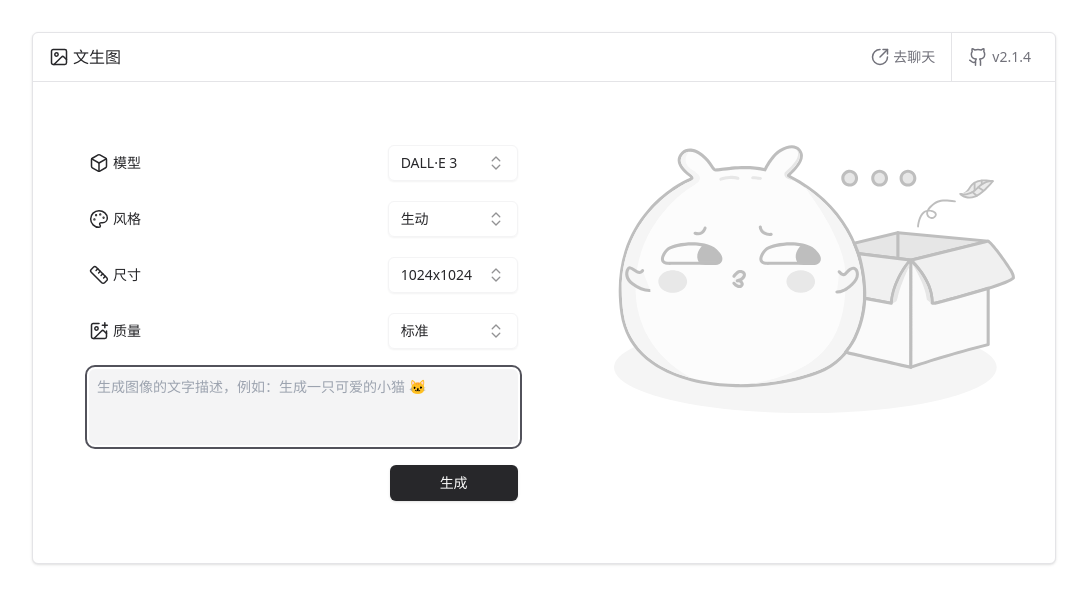
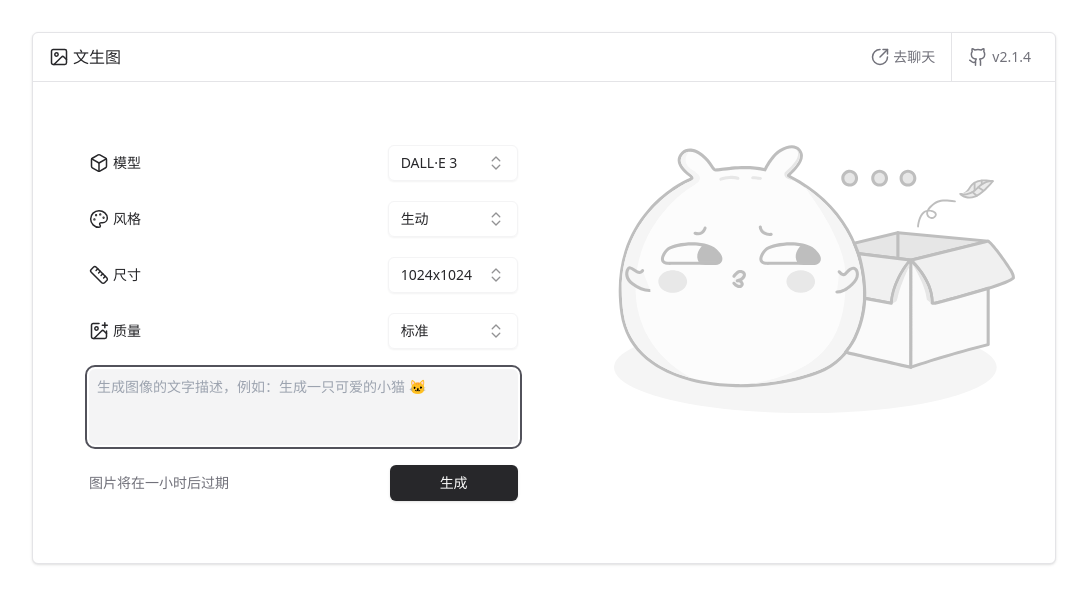
Before and after one commit to sunls24/nextai, a Next.js app: page /image in a window 1280 px wide. Shown: the top 604 px of the page, without its empty margins (96-1183 px from the left). Built offline with nearby package versions, Linux system fonts and the light colour scheme.

Commit message:
Add expiration reminder

```diff
--- a/components/image/settings.tsx
+++ b/components/image/settings.tsx
@@ -107,7 +107,8 @@ function Settings({
         minRows={3}
         maxRows={3}
       />
-      <div className="flex flex-row-reverse">
+      <div className="flex items-center justify-between">
+        <span className="text-muted-foreground">图片将在一小时后过期</span>
         <Button className="w-32" onClick={onClick} disabled={isLoading}>
           {isLoading && (
             <RefreshCcw
```
